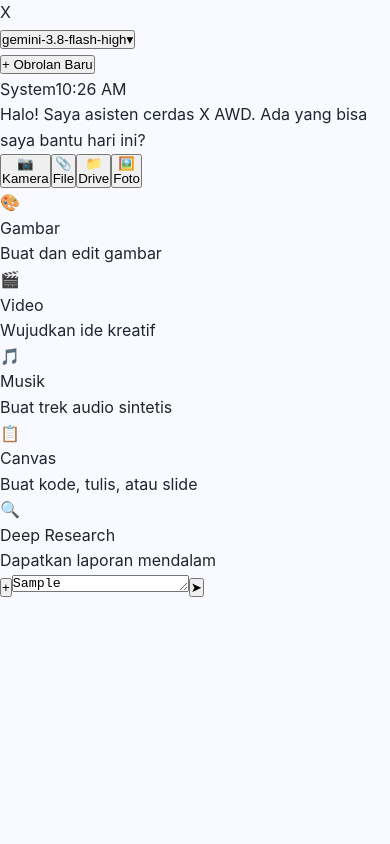
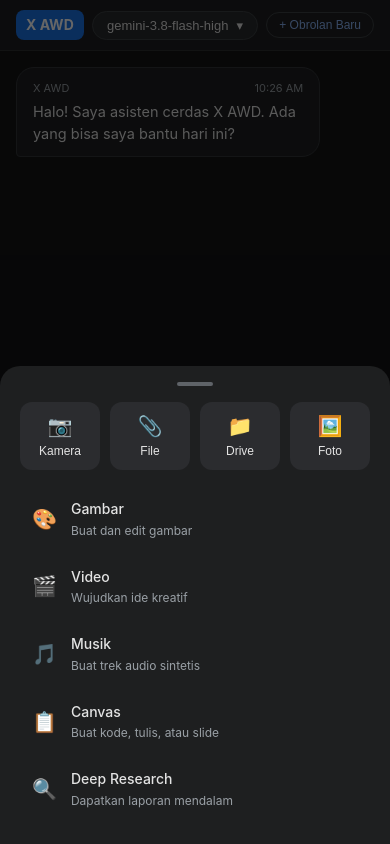
Before and after one commit to 042627256/xawd-platform, a React (Vite) app: page / in a window 390 px wide. Both pictures are taken after typing "Sample" into the empty fields and a click on the button "Lampiran & Fitur". Built offline with nearby package versions, Linux system fonts and the light colour scheme.

Commit message:
fix(ui): embed scoped responsive css to fix broken styling

```diff
--- a/src/App.tsx
+++ b/src/App.tsx
@@ -26,13 +26,12 @@
   const [isDropdownOpen, setIsDropdownOpen] = useState(false);
   const [search, setSearch] = useState('');
 
-  // State Chat & Tools
   const [messages, setMessages] = useState<ChatMessage[]>([
     {
       id: 'welcome',
       role: 'assistant',
       content: 'Halo! Saya asisten cerdas X AWD. Ada yang bisa saya bantu hari ini?',
-      model: 'System',
+      model: 'X AWD',
       timestamp: new Date().toLocaleTimeString([], { hour: '2-digit', minute: '2-digit' })
     }
   ]);
@@ -47,8 +46,8 @@
     chatBottomRef.current?.scrollIntoView({ behavior: 'smooth' });
   }, [messages, isExecuting]);
 
-  const handleSend = async (overrideText?: string) => {
-    const textToSend = overrideText || inputPrompt;
+  const handleSend = async (textToSendRaw?: string) => {
+    const textToSend = textToSendRaw || inputPrompt;
     if (!textToSend.trim() || isExecuting) return;
 
     const userMsg: ChatMessage = {
@@ -61,10 +60,10 @@
     const newHistory = [...messages, userMsg];
     setMessages(newHistory);
     setInputPrompt('');
+    setIsExecuting(false);
     setIsExecuting(true);
 
     try {
-      // Format riwayat chat untuk dikirim ke API
       const conversationPayload = newHistory
         .filter(m => m.id !== 'welcome')
         .map(m => ({ role: m.role, content: m.content }));
@@ -80,7 +79,7 @@
       });
 
       const data = await res.json();
-      const replyContent = data.reply || data.error || 'Tidak ada respons dari engine.';
+      const replyContent = data.reply || data.error || 'Tidak ada balasan dari engine.';
 
       setMessages(prev => [
         ...prev,
@@ -98,7 +97,7 @@
         {
           id: (Date.now() + 1).toString(),
           role: 'assistant',
-          content: 'Kesalahan Jaringan: ' + err.message,
+          content: 'Koneksi terputus: ' + err.message,
           model: 'Error',
           timestamp: new Date().toLocaleTimeString([], { hour: '2-digit', minute: '2-digit' })
         }
@@ -108,12 +107,12 @@
     }
   };
 
-  const handleFileAction = (actionName: string) => {
+  const handleFeaturePick = (name: string) => {
     setIsAttachOpen(false);
-    if (actionName === 'Kamera' || actionName === 'File' || actionName === 'Foto') {
+    if (name === 'Kamera' || name === 'File' || name === 'Foto' || name === 'Drive') {
       fileInputRef.current?.click();
     } else {
-      setInputPrompt(`[Fitur ${actionName}]: `);
+      setInputPrompt(`[${name}] `);
     }
   };
 
@@ -124,37 +123,91 @@
   };
 
   return (
-    <div className="chat-app-container">
-      {/* Top Navbar */}
-      <nav className="chat-navbar">
-        <div className="chat-nav-left">
-          <span className="chat-brand-logo">X</span>
-          <div className="chat-model-selector-wrapper">
-            <button
-              onClick={() => setIsDropdownOpen(!isDropdownOpen)}
-              className="chat-model-picker-btn"
-            >
-              <span className="chat-model-name">{activeModel.name}</span>
-              <span className="dropdown-arrow">{isDropdownOpen ? '▴' : '▾'}</span>
+    <div className="xawd-root">
+      <style>{`
+        * { box-sizing: border-box; margin: 0; padding: 0; }
+        body, html { height: 100%; background: #131314; font-family: -apple-system, BlinkMacSystemFont, "Segoe UI", Roboto, sans-serif; }
+        .xawd-root { display: flex; flex-direction: column; height: 100vh; max-width: 850px; margin: 0 auto; background: #131314; color: #e3e3e3; position: relative; }
+
+        /* Navbar */
+        .chat-nav { display: flex; align-items: center; justify-content: space-between; padding: 10px 16px; background: #1e1f20; border-bottom: 1px solid #2e2f30; z-index: 10; }
+        .brand-badge { background: #1a73e8; color: #fff; font-weight: bold; border-radius: 8px; padding: 4px 10px; font-size: 14px; }
+        .model-btn { background: #282a2c; border: 1px solid #3c4043; color: #e3e3e3; border-radius: 20px; padding: 6px 14px; font-size: 13px; cursor: pointer; display: flex; align-items: center; gap: 8px; }
+        .new-btn { background: transparent; border: 1px solid #3c4043; color: #8ab4f8; padding: 5px 12px; border-radius: 16px; font-size: 12px; cursor: pointer; }
+
+        /* Modal Dropdown */
+        .dropdown-overlay { position: fixed; inset: 0; background: rgba(0,0,0,0.5); z-index: 99; }
+        .dropdown-box { position: absolute; top: 56px; left: 16px; right: 16px; max-width: 480px; margin: 0 auto; background: #232427; border: 1px solid #3c4043; border-radius: 14px; padding: 12px; z-index: 100; box-shadow: 0 10px 30px rgba(0,0,0,0.6); }
+        .search-in { width: 100%; padding: 8px 12px; background: #131314; border: 1px solid #3c4043; border-radius: 8px; color: #fff; margin-bottom: 8px; outline: none; }
+        .model-items { max-height: 280px; overflow-y: auto; }
+        .m-row { display: flex; justify-content: space-between; align-items: center; padding: 8px 10px; border-radius: 8px; cursor: pointer; }
+        .m-row:hover, .m-row.selected { background: #333538; }
+        .m-name { font-size: 13px; font-weight: 500; }
+        .m-id { font-size: 11px; color: #9aa0a6; }
+        .t-badge { font-size: 10px; padding: 2px 6px; border-radius: 4px; text-transform: uppercase; }
+        .t-badge.high { background: #5c2b29; color: #f28b82; }
+        .t-badge.medium { background: #4a3b1a; color: #fdd663; }
+        .t-badge.low { background: #1e3a29; color: #81c995; }
+
+        /* Chat Area */
+        .chat-history { flex: 1; overflow-y: auto; padding: 16px; display: flex; flex-direction: column; gap: 14px; }
+        .msg-line { display: flex; width: 100%; }
+        .msg-line.user { justify-content: flex-end; }
+        .msg-line.assistant { justify-content: flex-start; }
+        .bubble { max-width: 85%; padding: 12px 16px; border-radius: 18px; font-size: 14.5px; line-height: 1.5; word-wrap: break-word; }
+        .bubble.user { background: #2b2c2f; color: #fff; border-bottom-right-radius: 4px; }
+        .bubble.assistant { background: #1e1f20; border: 1px solid #333538; color: #e3e3e3; border-bottom-left-radius: 4px; }
+        .b-head { display: flex; justify-content: space-between; font-size: 11px; color: #9aa0a6; margin-bottom: 4px; gap: 10px; }
+        .b-text { white-space: pre-wrap; }
+        .thinking { font-style: italic; color: #8ab4f8; font-size: 13px; }
+
+        /* Action Sheet */
+        .sheet-backdrop { position: fixed; inset: 0; background: rgba(0,0,0,0.6); z-index: 100; display: flex; align-items: flex-end; justify-content: center; }
+        .sheet-body { width: 100%; max-width: 600px; background: #1e1f20; border-top-left-radius: 20px; border-top-right-radius: 20px; padding: 16px 20px 24px; max-height: 75vh; overflow-y: auto; }
+        .sheet-drag { width: 36px; height: 4px; background: #5f6368; border-radius: 2px; margin: 0 auto 16px; }
+        .sheet-grid { display: grid; grid-template-columns: repeat(4, 1fr); gap: 10px; margin-bottom: 18px; }
+        .grid-btn { background: #2b2c2f; border: none; border-radius: 12px; padding: 12px 6px; color: #e3e3e3; display: flex; flex-direction: column; align-items: center; gap: 6px; font-size: 12px; cursor: pointer; }
+        .grid-icon { font-size: 20px; }
+        .feat-list { display: flex; flex-direction: column; gap: 6px; }
+        .feat-item { display: flex; align-items: center; gap: 14px; padding: 10px 12px; border-radius: 10px; cursor: pointer; }
+        .feat-item:hover { background: #2b2c2f; }
+        .feat-icon { font-size: 20px; }
+        .f-title { font-size: 14px; font-weight: 500; }
+        .f-sub { font-size: 12px; color: #9aa0a6; }
+
+        /* Input Bottom */
+        .input-bar { display: flex; align-items: center; padding: 10px 14px; background: #1e1f20; border-top: 1px solid #2e2f30; gap: 10px; }
+        .btn-round { width: 40px; height: 40px; border-radius: 50%; border: none; background: #2b2c2f; color: #fff; font-size: 20px; display: flex; align-items: center; justify-content: center; cursor: pointer; flex-shrink: 0; }
+        .btn-round.send { background: #1a73e8; font-size: 16px; }
+        .btn-round.send:disabled { background: #3c4043; color: #888; cursor: not-allowed; }
+        .chat-in { flex: 1; background: #2b2c2f; border: 1px solid #3c4043; border-radius: 20px; padding: 10px 16px; color: #fff; font-size: 14.5px; outline: none; resize: none; max-height: 100px; }
+      `}</style>
+
+      {/* Navbar */}
+      <nav className="chat-nav">
+        <span className="brand-badge">X AWD</span>
+        <button onClick={() => setIsDropdownOpen(!isDropdownOpen)} className="model-btn">
+          <span>{activeModel.name}</span>
+          <span>{isDropdownOpen ? '▴' : '▾'}</span>
         </button>
-          </div>
-        </div>
-        <button onClick={() => setMessages([messages[0]])} className="btn-new-chat" title="Bersihkan Percakapan">
+        <button onClick={() => setMessages([messages[0]])} className="new-btn">
           + Obrolan Baru
         </button>
       </nav>
 
-      {/* Model Popover Dropdown */}
+      {/* Modal Pemilih Model */}
       {isDropdownOpen && (
-        <div className="model-dropdown-modal">
+        <>
+          <div className="dropdown-overlay" onClick={() => setIsDropdownOpen(false)} />
+          <div className="dropdown-box">
             <input
               type="text"
               placeholder="Cari engine (Gemini, Claude, GPT, GLM)..."
               value={search}
               onChange={(e) => setSearch(e.target.value)}
-            className="model-search-input"
+              className="search-in"
             />
-          <div className="model-list-scroll">
+            <div className="model-items">
               {models
                 .filter(m => m.name.toLowerCase().includes(search.toLowerCase()) || m.id.toLowerCase().includes(search.toLowerCase()))
                 .map(m => (
@@ -164,68 +217,62 @@
                       setSelectedModel(m.id);
                       setIsDropdownOpen(false);
                     }}
-                  className={`model-list-item ${selectedModel === m.id ? 'active' : ''}`}
+                    className={`m-row ${selectedModel === m.id ? 'selected' : ''}`}
                   >
                     <div>
-                    <div className="model-title">{m.name}</div>
-                    <div className="model-sub">{m.id}</div>
+                      <div className="m-name">{m.name}</div>
+                      <div className="m-id">{m.id}</div>
                     </div>
-                  <span className={`tier-badge ${m.tier}`}>{m.tier}</span>
+                    <span className={`t-badge ${m.tier}`}>{m.tier}</span>
                   </div>
                 ))}
             </div>
           </div>
+        </>
       )}
 
-      {/* Area Pesan Berkelanjutan (Chat History) */}
-      <div className="chat-message-list">
+      {/* Area Chat Berkelanjutan */}
+      <div className="chat-history">
         {messages.map(msg => (
-          <div key={msg.id} className={`chat-bubble-row ${msg.role === 'user' ? 'user-row' : 'bot-row'}`}>
-            <div className={`chat-bubble ${msg.role === 'user' ? 'user-bubble' : 'bot-bubble'}`}>
-              <div className="bubble-header">
-                <span className="bubble-author">{msg.role === 'user' ? 'Anda' : (msg.model || 'X AWD')}</span>
-                <span className="bubble-time">{msg.timestamp}</span>
+          <div key={msg.id} className={`msg-line ${msg.role}`}>
+            <div className={`bubble ${msg.role}`}>
+              <div className="b-head">
+                <span>{msg.role === 'user' ? 'Anda' : (msg.model || 'X AWD')}</span>
+                <span>{msg.timestamp}</span>
               </div>
-              <div className="bubble-content">{msg.content}</div>
+              <div className="b-text">{msg.content}</div>
             </div>
           </div>
         ))}
         {isExecuting && (
-          <div className="chat-bubble-row bot-row">
-            <div className="chat-bubble bot-bubble loading-bubble">
-              <span className="typing-dot"></span>
-              <span className="typing-dot"></span>
-              <span className="typing-dot"></span>
-              <span className="loading-text">Sedang berpikir...</span>
+          <div className="msg-line assistant">
+            <div className="bubble assistant thinking">
+              Sedang berpikir...
             </div>
           </div>
         )}
         <div ref={chatBottomRef} />
       </div>
 
-      {/* Sheet Action Lampiran (Kamera, File, Gambar, dll) */}
+      {/* Sheet Lampiran Pintas */}
       {isAttachOpen && (
-        <div className="action-sheet-overlay" onClick={() => setIsAttachOpen(false)}>
-          <div className="action-sheet-card" onClick={e => e.stopPropagation()}>
-            <div className="action-sheet-handle"></div>
-
-            {/* Baris Pintasan Media */}
-            <div className="action-quick-grid">
+        <div className="sheet-backdrop" onClick={() => setIsAttachOpen(false)}>
+          <div className="sheet-body" onClick={e => e.stopPropagation()}>
+            <div className="sheet-drag" />
+            <div className="sheet-grid">
               {[
                 { name: 'Kamera', icon: '📷' },
                 { name: 'File', icon: '📎' },
                 { name: 'Drive', icon: '📁' },
                 { name: 'Foto', icon: '🖼️' }
               ].map(item => (
-                <button key={item.name} onClick={() => handleFileAction(item.name)} className="action-quick-btn">
-                  <div className="action-quick-icon">{item.icon}</div>
+                <button key={item.name} onClick={() => handleFeaturePick(item.name)} className="grid-btn">
+                  <span className="grid-icon">{item.icon}</span>
                   <span>{item.name}</span>
                 </button>
               ))}
             </div>
-
-            {/* List Fitur Lanjutan Mirip Gemini */}
-            <div className="action-feature-list">
+            <div className="feat-list">
               {[
                 { name: 'Gambar', sub: 'Buat dan edit gambar', icon: '🎨' },
                 { name: 'Video', sub: 'Wujudkan ide kreatif', icon: '🎬' },
@@ -233,11 +280,11 @@
                 { name: 'Canvas', sub: 'Buat kode, tulis, atau slide', icon: '📋' },
                 { name: 'Deep Research', sub: 'Dapatkan laporan mendalam', icon: '🔍' }
               ].map(feat => (
-                <div key={feat.name} onClick={() => handleFileAction(feat.name)} className="action-feature-item">
-                  <span className="feature-icon">{feat.icon}</span>
+                <div key={feat.name} onClick={() => handleFeaturePick(feat.name)} className="feat-item">
+                  <span className="feat-icon">{feat.icon}</span>
                   <div>
-                    <div className="feature-title">{feat.name}</div>
-                    <div className="feature-sub">{feat.sub}</div>
+                    <div className="f-title">{feat.name}</div>
+                    <div className="f-sub">{feat.sub}</div>
                   </div>
                 </div>
               ))}
@@ -246,7 +293,7 @@
         </div>
       )}
 
-      {/* Input File Hidden */}
+      {/* Hidden File Input */}
       <input
         type="file"
         ref={fileInputRef}
@@ -258,13 +305,13 @@
         }}
       />
 
-      {/* Input Bar Bawah */}
-      <div className="chat-input-bar">
+      {/* Bar Input Pesan Bawah */}
+      <div className="input-bar">
         <button
           type="button"
-          onClick={() => setIsAttachOpen(!isAttachOpen)}
-          className={`btn-attach ${isAttachOpen ? 'active' : ''}`}
-          title="Buka Menu Lampiran"
+          onClick={() => setIsAttachOpen(true)}
+          className="btn-round"
+          title="Lampiran & Fitur"
         >
           +
         </button>
@@ -279,12 +326,12 @@
               handleSend();
             }
           }}
-          className="chat-textarea"
+          className="chat-in"
         />
         <button
           onClick={() => handleSend()}
           disabled={isExecuting || !inputPrompt.trim()}
-          className="btn-send-message"
+          className="btn-round send"
         >
           ➤
         </button>
```
Also changed, not shown: 2 other files (tests, documents, lock files or other folders). Lines whose indentation alone changed are shown as unchanged.
